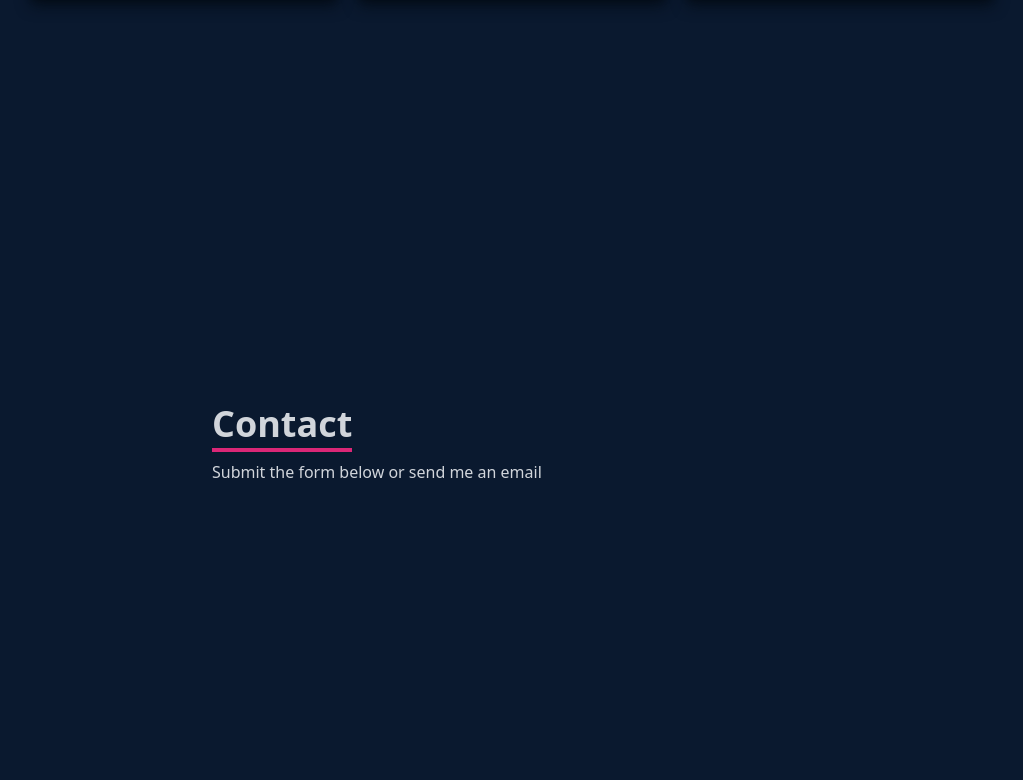
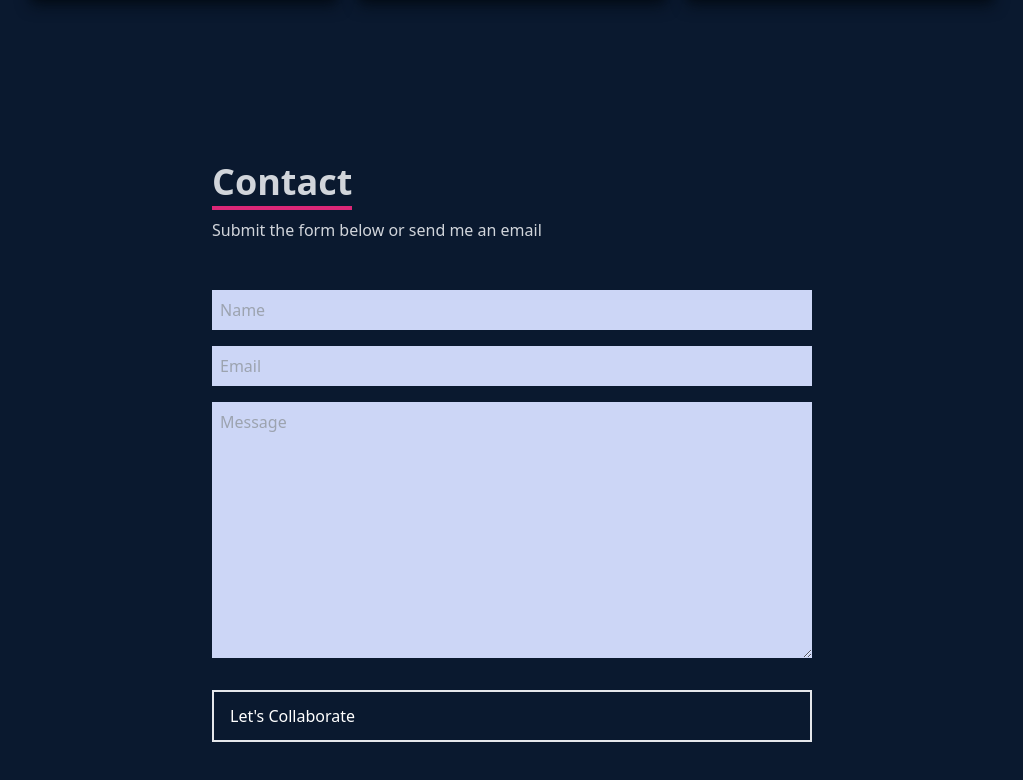
Before and after one commit to ATedy/portfolio-new, a React (Create React App) app: page / in a window 1280 px wide. Shown: the part 3132-3912 px from the top of the page, without its empty margins (128-1151 px from the left). Built offline with nearby package versions, Linux system fonts and the light colour scheme.

Commit message:
gitform url added and its posting succesfully

```diff
--- a/src/components/Contact.jsx
+++ b/src/components/Contact.jsx
@@ -6,7 +6,11 @@ const Contact = () => {
       name="contact"
       className="w-full h-screen bg-[#0a192f] flex justify-center items-center p-4 "
     >
-      <form action="" className="flex flex-col max-w-[600px] w-full">
+      <form
+        method="POST"
+        action="https://getform.io/f/0e478101-2d12-47a8-896b-48d35524e83d"
+        className="flex flex-col max-w-[600px] w-full"
+      >
         <div className="pb-8">
           <p className="text-4xl font-bold inline border-b-4 border-pink-600 text-gray-300">
             Contact
@@ -15,6 +19,27 @@ const Contact = () => {
             Submit the form below or send me an email
           </p>
         </div>
+        <input
+          className="bg-[#ccd6f6] p-2"
+          type="text"
+          name="name"
+          placeholder="Name"
+        />
+        <input
+          className="my-4 p-2 bg-[#ccd6f6]"
+          type="email"
+          name="name"
+          placeholder="Email"
+        />
+        <textarea
+          className="bg-[#ccd6f6] p-2 "
+          name="message"
+          rows="10"
+          placeholder="Message"
+        ></textarea>
+        <button className="text-white border-2 hover:bg-pink-600 px-4 py-3 my-8 flex items-center ">
+          Let's Collaborate
+        </button>
       </form>
     </div>
   );
```
